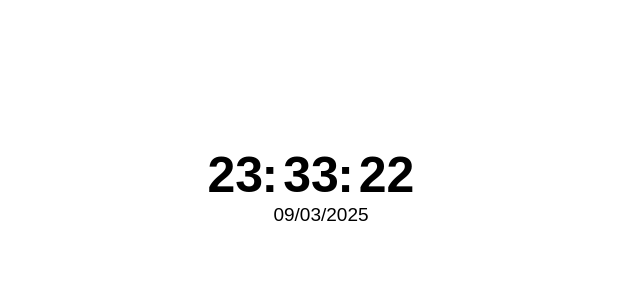
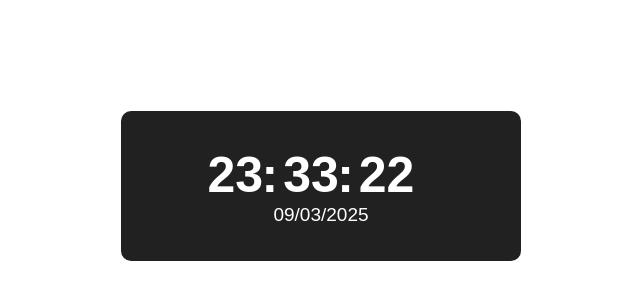
Before and after one commit to Ismael89-dev/desafio-relogio-digital, a plain HTML site: page index.html in a window 1280 px wide. Shown: the part 174-474 px from the top of the page, without its empty margins (319-959 px from the left). Drawn offline with Linux system fonts and the light colour scheme.

Commit message:
Ajustes básicos.

```diff
--- a/styles.css
+++ b/styles.css
@@ -6,7 +6,10 @@
 }
 
 body{
-
+    display: flex;
+    align-items: center;
+    justify-content: center;
+    height: 90vh;
 }
 
 .container{
@@ -14,7 +17,10 @@ body{
     align-items: center;
     justify-content: center;
     flex-direction: column;
-    height: 90vh;
+    height: 150px;
+    width: 400px;
+    background-color: #212121;
+    border-radius: 10px;
 }
 
 .container .relogio{
@@ -27,6 +33,7 @@ body{
 
 .container div{
     position: relative;
+    color: #FFF;
 }
 
 .container div:not(:last-child){
```
